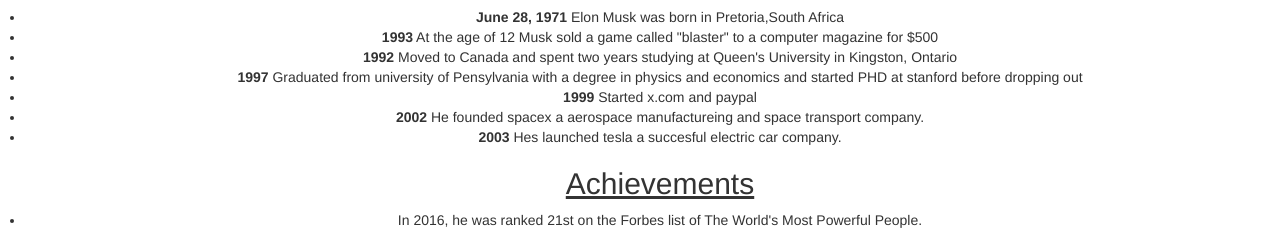
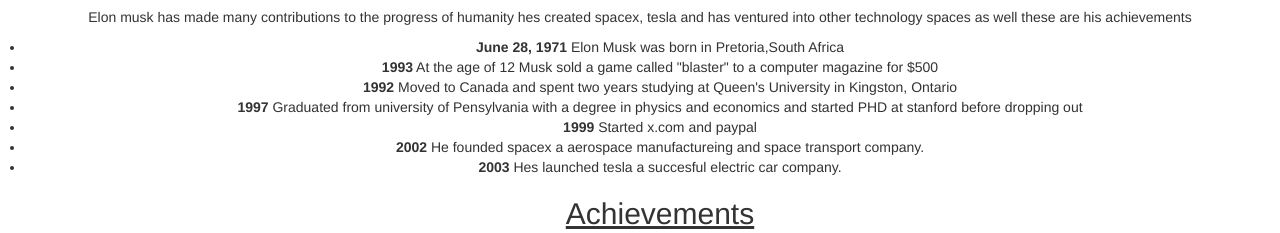
Before and after one commit to justin-pearce/Bio-page, a plain HTML site: page index.html in a window 1280 px wide. Shown: the part 500-733 px from the top of the page. Drawn offline with nearby package versions, Linux system fonts and the light colour scheme.

Commit message:
Update index.html

```diff
--- a/index.html
+++ b/index.html
@@ -17,6 +17,7 @@
       <button class="btn btn-block btn-danger"><i class="fa fa-trash"></i> current</button></div>
 
       <h2 class="blue-text"><u>Biography</u></h2>
+      <p>Elon musk has made many contributions to the progress of humanity hes created spacex, tesla and has ventured into other technology spaces as well these are his achievements</p>
       <ul>
         <li><strong>June 28, 1971</strong> Elon Musk was born in Pretoria,South Africa </li>
         <li><strong>1993</strong> At the age of 12 Musk sold a game called "blaster" to a computer magazine for $500</li>
```
